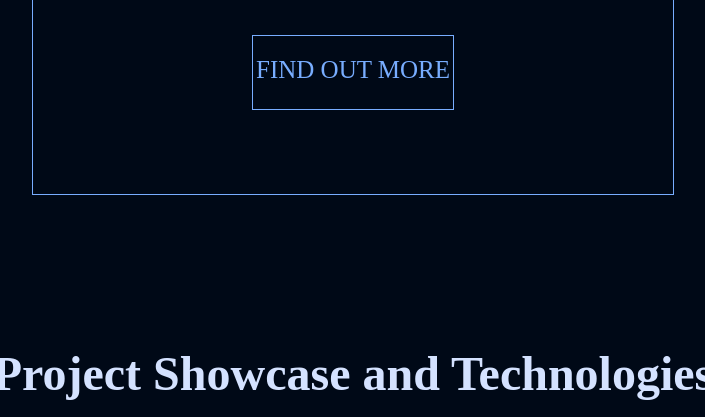
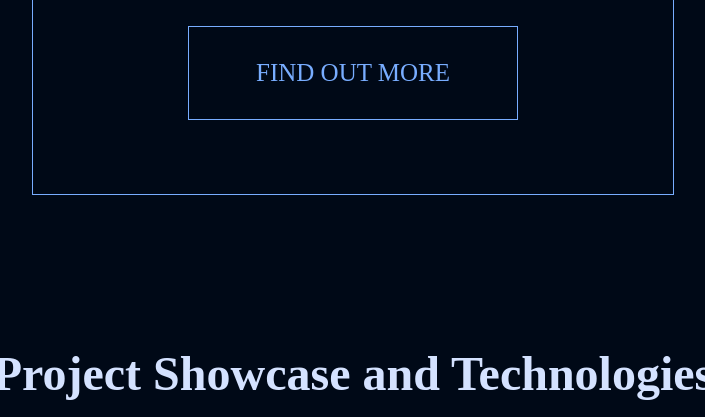
Before and after one commit to rumenmitov/portfolio, a plain HTML site: page src/pages/index/index.html in a window 1280 px wide. Shown: the part 683-1100 px from the top of the page, without its empty margins (287-992 px from the left). Drawn offline with Linux system fonts and the light colour scheme.

Commit message:
fix: making button bigger

```diff
--- a/src/pages/index/index.css
+++ b/src/pages/index/index.css
@@ -50,8 +50,7 @@
 
 #more-info {
     margin-top: 20px;
-    padding-top: 3%;
-    padding-bottom: 4%;
+    padding: 5% 10%;
     width: 200px;
     background: var(--background);
     border: 0.2svh solid var(--primary);
```
